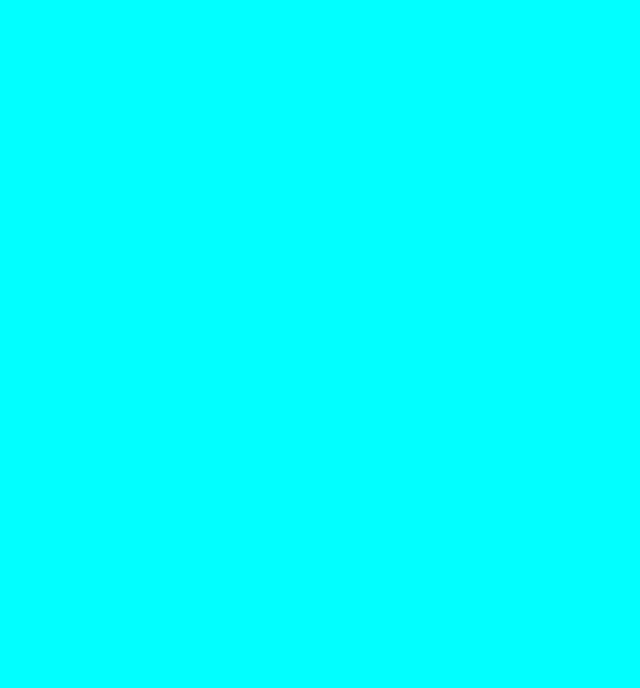
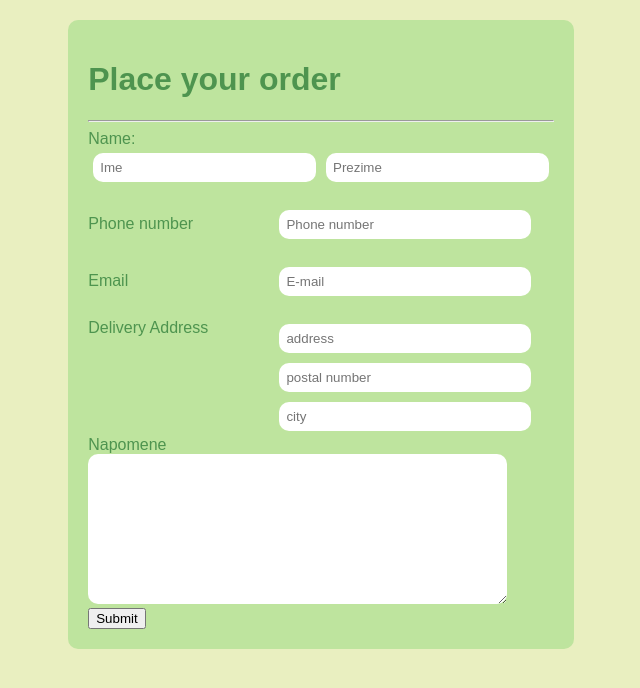
Before and after one commit to Dejan2504/web-designer--task, a plain HTML site: page index.html in a window 1280 px wide. Shown: the whole page, without its empty margins (319-959 px from the left). Drawn offline with Linux system fonts and the light colour scheme.

Commit message:
prototype design

```diff
--- a/index.html
+++ b/index.html
@@ -9,6 +9,39 @@
     <title>Document</title>
 </head>
 <body>
-
+    <div>
+        <form>
+            <h1>Place your order</h1>
+            <hr>
+            <label for="name">Name:</label><br>
+            <div id="username">
+                <input type="text" name="name" placeholder="Ime" required/>
+                <input type="text" name="name" placeholder="Prezime" required/><br>
+            </div><br>
+            <div id="phone">
+                <label for="phone-number">Phone number</label>
+                <div id="phone-data">
+                    <input type="tel" name="phone-number" placeholder="Phone number" required/><br>
+                </div>
+            </div><br>
+            <div id="email">
+                <label for="email">Email</label>
+                <div id="email-data">
+                    <input type="email" id="email" name="email" placeholder="E-mail" required/><br>
+                </div>
+            </div><br>
+            <div id="address">
+                <label for="address">Delivery Address</label><br>
+                <div id="address-data">
+                    <input type="text" id="address" name="address" placeholder="address" required/><br>
+                    <input type="number" id="postal-number" name="address" placeholder="postal number" required/><br>
+                    <input type="text" id="place" name="address" placeholder="city" required/><br>
+                </div>
+            </div>
+            <label for="descitpion">Napomene</label><br>
+            <textarea name="description" id="napomene"></textarea><br>
+            <button>Submit</button>
+        </form>
+    </div>
 </body>
 </html>
--- a/style.css
+++ b/style.css
@@ -1,3 +1,93 @@
+*{
+    box-sizing: border-box;
+    font-family: sans-serif;
+}
+
 body{
-    background-color: aqua;
+    background-color: rgb(233, 239, 192);
 }
+
+form{
+    border-radius: 10px;
+    background-color: rgba(180, 225, 151, 0.8);
+    margin: 20px auto;
+    padding: 20px;
+    width: 40%;
+    height: auto;
+    color: rgb(78, 148, 79);
+}
+
+input{
+    outline: none;
+    padding: 7px;
+    border-radius: 10px;
+    border: none;
+    margin: 5px;
+}
+
+/* Username */
+div#username {
+    display: flex;
+    justify-content: center;
+}
+/* Username end */
+
+/* Phone */
+div#phone {
+    display: flex;
+    align-items: center;
+    justify-content: space-between;
+}
+
+div#phone-data{
+    width: 60%;
+}
+
+div#phone input{
+    width: 90%;
+}
+/* Phone end */
+
+/* Email */
+div#email {
+    display: flex;
+    align-items: center;
+    justify-content: space-between;
+}
+
+div#email-data{
+    width: 60%;
+}
+
+div#email input{
+    width: 90%;
+}
+/* Email end */
+
+/*Address*/
+div#address {
+    display: flex;
+    justify-content: space-between;
+}
+
+div#address-data{
+    width: 60%;
+}
+
+div#address-data input{
+   width: 90%;
+}
+/* Address end */
+
+#username input{
+    width: 50%;
+}
+
+#napomene{
+    width: 90%;
+    height: 150px;
+    padding: 7px;
+    outline: none;
+    border: none;
+    border-radius: 10px;
+}
```
